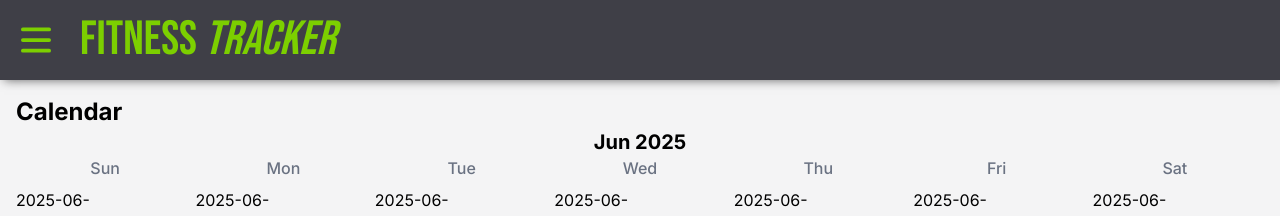
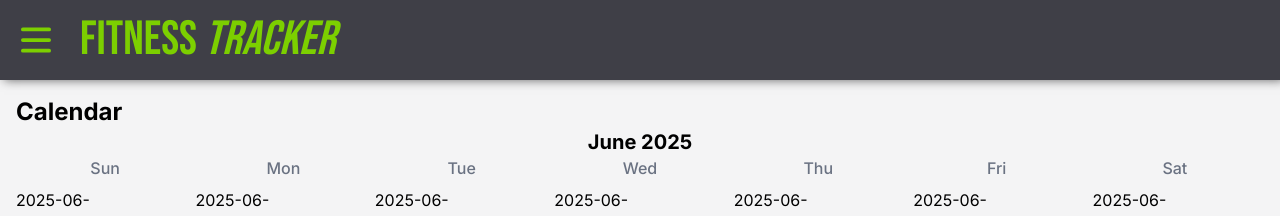
Before and after one commit to DanielG808/fitness-tracker, a Next.js app: page /dashboard in a window 1280 px wide. Shown: the top 216 px of the page. Built offline with nearby package versions, Linux system fonts and the light colour scheme.

Commit message:
updated date formatting on calendar header

```diff
--- a/src/components/calendar-grid.tsx
+++ b/src/components/calendar-grid.tsx
@@ -20,7 +20,7 @@ export default function CalendarGrid() {
   return (
     <section>
       <h2 className="text-xl font-bold text-center">
-        {format(currentMonth, "MMM yyyy")}
+        {format(currentMonth, "MMMM yyyy")}
       </h2>
 
       <div className="grid grid-cols-7 text-center font-medium text-gray-500">
```
